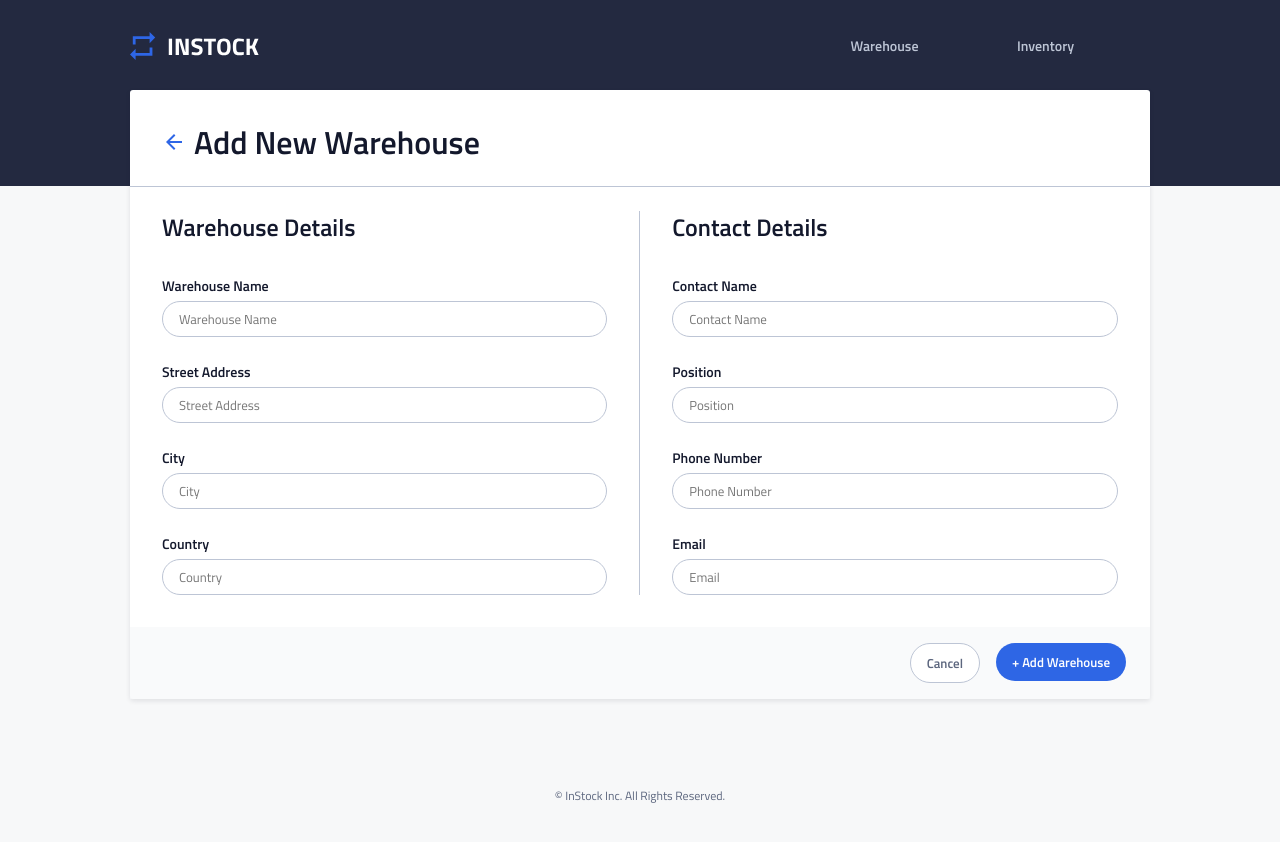
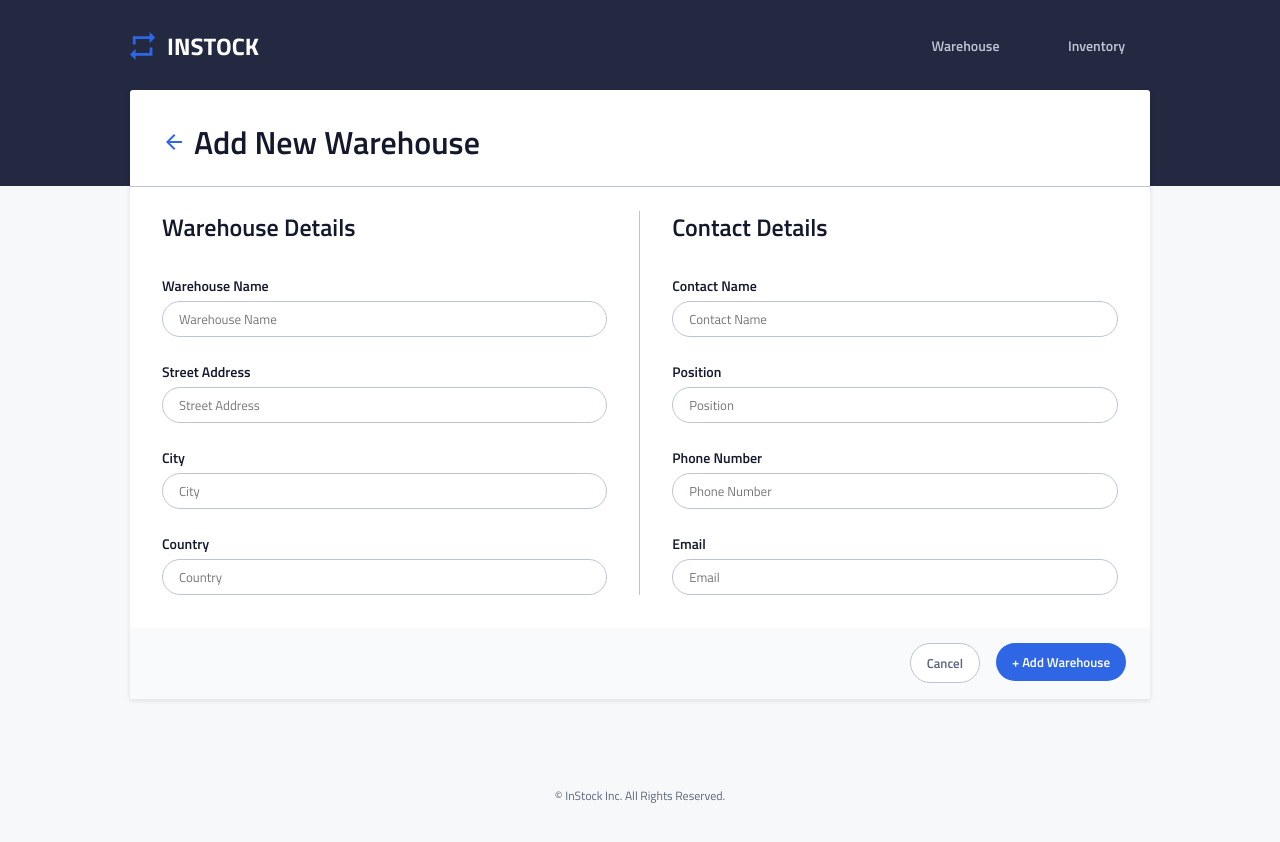
Before and after one commit to dishabehere/instock-frontend, a React (Vite) app: page /warehouses/add in a window 1280 px wide. Shown: the top 842 px of the page. Built offline with nearby package versions, Linux system fonts and the light colour scheme; no server answers.

Commit message:
Fix header for desktop.

```diff
--- a/src/components/Header/Header.scss
+++ b/src/components/Header/Header.scss
@@ -36,14 +36,26 @@ header {
       @include responsive(tablet) {
         width: 30%;
         justify-content: end;
-        margin-right: 2rem;
+        gap: 1.5rem;
       }
+
+      @include responsive(desktop) {
+        justify-content: end;
+      }
+
     }
     &__link {
       text-decoration: none;
       width: 90%;
       display: flex;
       justify-content: center;
+
+      @include responsive(desktop){
+        display: block;
+        justify-content: flex-end;
+        width: 6.6875rem;
+
+      }
 
       &:hover {
         .nav-bar__title {
--- a/src/components/WarehouseDetailsList/WarehouseDetailsList.scss
+++ b/src/components/WarehouseDetailsList/WarehouseDetailsList.scss
@@ -255,7 +255,7 @@ a {
 
     &:hover {
       .inventories-list__chevron {
-        transform: translateX(4px);
+        transform: translateX(.25rem);
       }
     }
   }
--- a/src/components/WarehouseFormDetails/WarehouseFormDetails.jsx
+++ b/src/components/WarehouseFormDetails/WarehouseFormDetails.jsx
@@ -1,7 +1,6 @@
 import { useState, useEffect } from "react";
 import { useLocation, useNavigate } from "react-router-dom";
 import { getWarehouse, createWarehouse, updateWarehouse} from "../../utils/apiUtils";
-import axios from "axios";
 import "./WarehouseFormDetails.scss";
 import error from "../../assets/icons/error-24px.svg";
 
```
